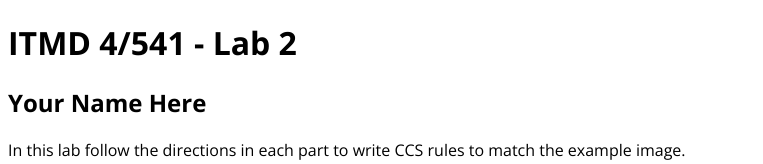
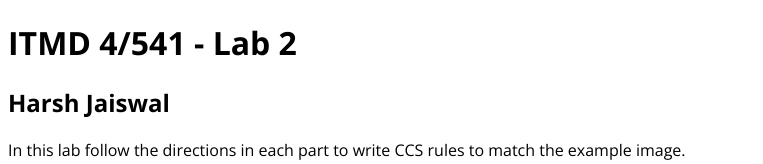
Before and after one commit to hjaiswal99/ITMD541-Lab2, a plain HTML site: page index.html in a window 1280 px wide. Shown: the top 164 px of the page, without its empty margins (0-763 px from the left). Drawn offline with nearby package versions, Linux system fonts and the light colour scheme.

Commit message:
Update index.html

```diff
--- a/index.html
+++ b/index.html
@@ -14,7 +14,7 @@
 <body>
   <header class="w700">
     <h1>ITMD 4/541 - Lab 2</h1>
-    <h2>Your Name Here</h2>
+    <h2>Harsh Jaiswal</h2>
     <p>In this lab follow the directions in each part to write CCS rules to match the example image. <strong>DO NOT</strong> edit this HTML file in any way except to add your name in the H2 in the Header section above this text. <strong>DO NOT</strong> edit the global.css file in any way. You will write all your CSS in the proper sections in the styles.css file only.</p>
     <p>Create a Lab2 folder in your class GitHub repository and place all the files for this lab in that folder, including the assets folder with images. Once you publish this lab to GitHub Pages, submit to the blackboard assignment a link to this main lab page in GitHub Pages and your GitHub repository code.</p>
   </header>
```
